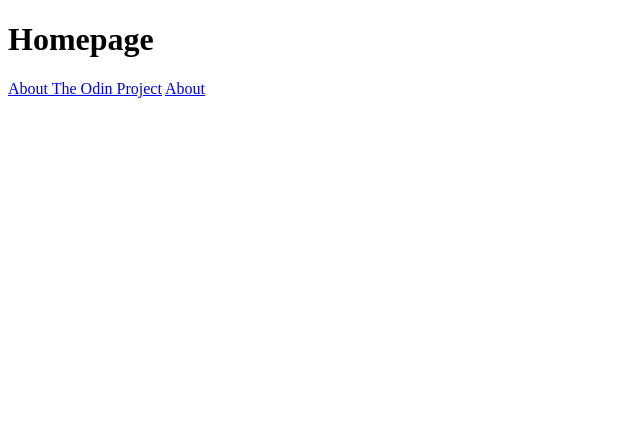
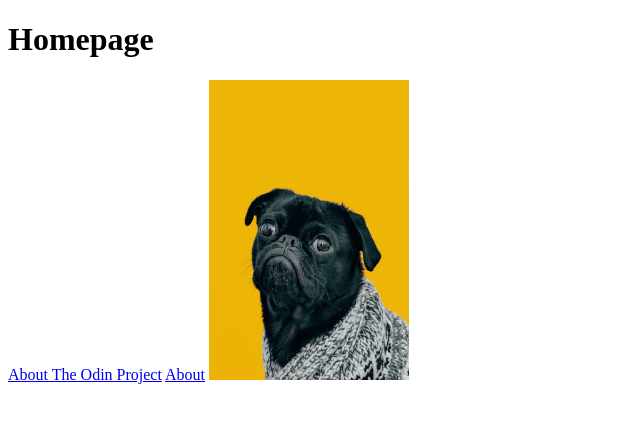
Before and after one commit to AdilAkl/odin-links-and-images, a plain HTML site: page index.html in a window 1280 px wide. Shown: the whole page, without its empty margins (0-640 px from the left). Drawn offline with Linux system fonts and the light colour scheme.

Commit message:
added images folder with balck dog charles image + added the image with <img> worked with the src + alt + widht + height

```diff
--- a/index.html
+++ b/index.html
@@ -12,5 +12,7 @@
     <a href="https://www.theodinproject.com/about" target="_blank" rel="noreferrer">About The Odin Project</a>
     <!-- link to the about.html page -->
      <a href="./pages/about.html" target="_blank" rel="noreferrer">About</a>
+     <!-- adding image of dog + resize it-->
+      <img src="images/dog.jpg" alt="black dog named Charles" width="200" height="300">
 </body>
 </html>
```
Also changed, not shown: pages/about.html (+2 -0 lines), images/dog.jpg (added).
